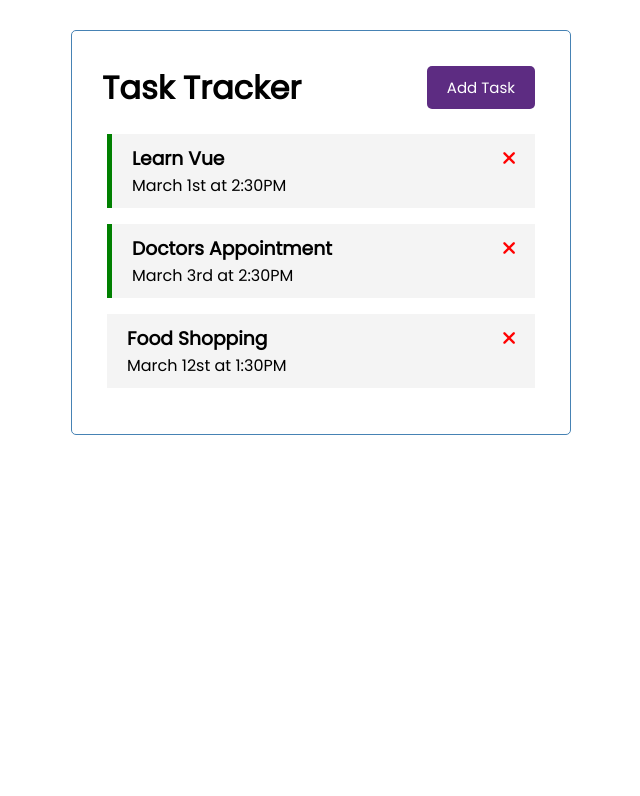
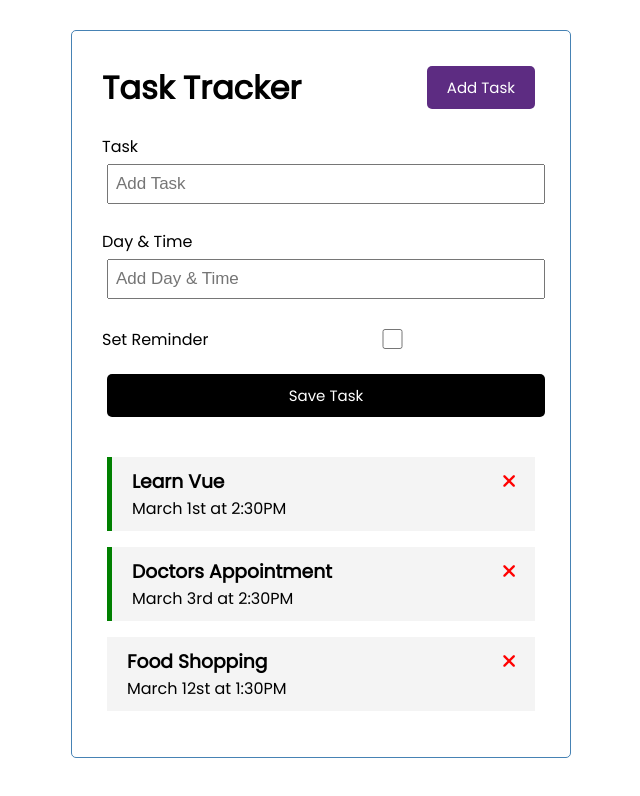
Before and after one commit to MsNiyaJ/vue-js-2022, a Vue app: page / in a window 1280 px wide. Shown: the top 796 px of the page, without its empty margins (319-959 px from the left). Built offline with nearby package versions, Linux system fonts and the light colour scheme.

Commit message:
can add a new task

```diff
--- a/src/App.vue
+++ b/src/App.vue
@@ -2,6 +2,7 @@
 <template>
   <div class="container">
     <Header title="Task Tracker" />
+    <AddTask @add-task="addTask" />
     <Tasks
       @toggle-reminder="toggleReminder"
       @delete-task="deleteTask"
@@ -14,6 +15,7 @@
 <script lang="ts">
 import Header from './components/Header.vue';
 import Tasks from './components/Tasks.vue';
+import AddTask from './components/AddTask.vue';
 import { defineComponent } from 'vue';
 
 /**
@@ -36,6 +38,7 @@ export default defineComponent({
   components: {
     Header,
     Tasks,
+    AddTask,
   },
   // List of props
   data() {
@@ -44,8 +47,13 @@ export default defineComponent({
     };
   },
   methods: {
+    addTask(task: TasksInterface) {
+      this.tasks = [task, ...this.tasks];
+    },
     deleteTask(id: number) {
-      this.tasks = this.tasks.filter((task) => task.id !== id);
+      if (confirm('Are you sure you want to delete this task?')) {
+        this.tasks = this.tasks.filter((task) => task.id !== id);
+      }
     },
     toggleReminder(id: number) {
       this.tasks = this.tasks.map((task) =>
--- /dev/null
+++ b/src/components/AddTask.vue
@@ -0,0 +1,99 @@
+<template>
+  <form @submit="onSubmit" class="add-form">
+    <div class="form-control">
+      <label>Task</label>
+      <input type="text" v-model="text" name="text" placeholder="Add Task" />
+    </div>
+    <div class="form-control">
+      <label>Day & Time</label>
+      <input
+        type="text"
+        v-model="day"
+        name="day"
+        placeholder="Add Day & Time"
+      />
+    </div>
+    <div class="form-control form-control-check">
+      <label>Set Reminder</label>
+      <input type="checkbox" v-model="reminder" name="reminder" />
+    </div>
+
+    <input type="submit" value="Save Task" class="btn btn-block" />
+  </form>
+</template>
+
+<script lang="ts">
+import { defineComponent } from 'vue';
+import { TasksInterface } from '@/App.vue';
+
+export default defineComponent({
+  name: 'AddTask',
+  props: {
+    task: Object as () => TasksInterface,
+  },
+  data() {
+    return {
+      text: '',
+      day: '',
+      reminder: false,
+    };
+  },
+  methods: {
+    onSubmit(e: { preventDefault: () => void }) {
+      e.preventDefault();
+
+      if (!this.text) {
+        alert('Please add a task');
+        return;
+      }
+
+      // Initialize the new task
+      const newTask = {
+        id: Math.floor(Math.random() * 100000),
+        text: this.text,
+        day: this.day,
+        reminder: this.reminder,
+      };
+
+      // Reset the form
+      this.text = '';
+      this.day = '';
+      this.reminder = false;
+
+      // Emit the new task to the parent component
+      this.$emit('add-task', newTask);
+    },
+  },
+});
+</script>
+
+<style scoped>
+.add-form {
+  margin-bottom: 40px;
+}
+.form-control {
+  margin: 20px 0;
+}
+.form-control label {
+  display: block;
+}
+.form-control input {
+  width: 100%;
+  height: 40px;
+  margin: 5px;
+  padding: 3px 7px;
+  font-size: 17px;
+}
+.form-control-check {
+  display: flex;
+  align-items: center;
+  justify-content: space-between;
+}
+.form-control-check label {
+  flex: 1;
+}
+.form-control-check input {
+  flex: 2;
+  height: 20px;
+}
+</style>
```
